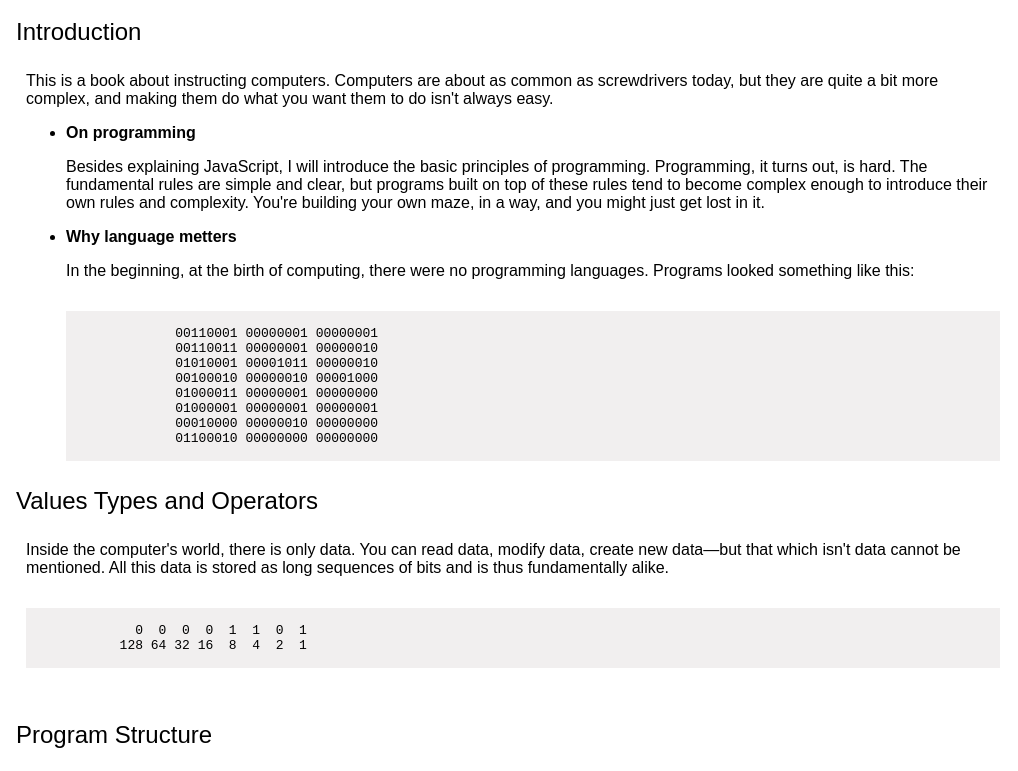
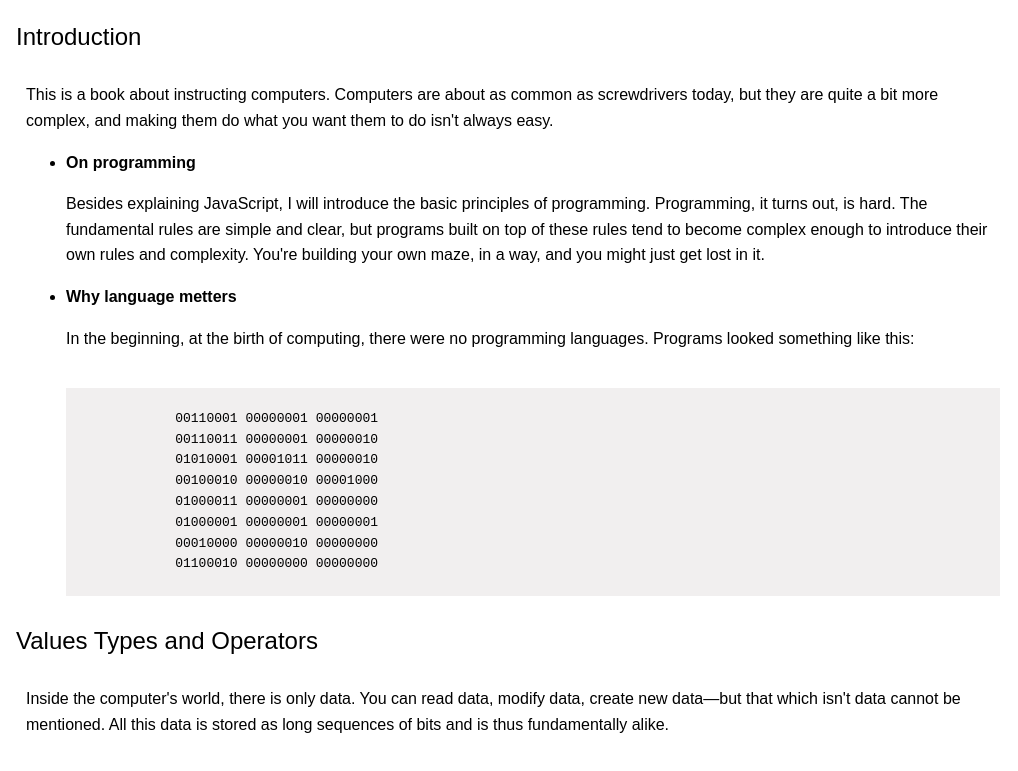
Before and after one commit to rusmiras/Repo16, a website: page ex10/src/index.html in a window 1280 px wide. Shown: the top 771 px of the page, 262-1280 px from the left. Drawn offline with Linux system fonts and the light colour scheme.

Commit message:
Added some more styling

```diff
--- a/ex10/src/index.css
+++ b/ex10/src/index.css
@@ -42,10 +42,11 @@ header {
     font-family: Arial, Helvetica, sans-serif;
     font-size:x-large;
     padding: 10px;
-    font-weight:500;
+
 }
 main{
     padding: 0px 10px;
+    line-height: 1.6;
 }
 article {
     padding-left: 20px;
@@ -56,8 +57,4 @@ article ul{
 pre code{
     display: block;
     background-color: rgb(241, 239, 239);
-    align-content: flex-start;
 }
-code{
-
-}
--- a/ex10/src/index.html
+++ b/ex10/src/index.html
@@ -4,7 +4,7 @@
     <head>
         <meta charset="UTF-8">
         <meta name="viewport" content="width=device-width, initial-scale=1.0">
-        <link rel="stylesheet" href="/src/index.css">
+        <link rel="stylesheet" href="../src/index.css">
         <title>Eloquent JavaScript</title>
     </head>
 
```
